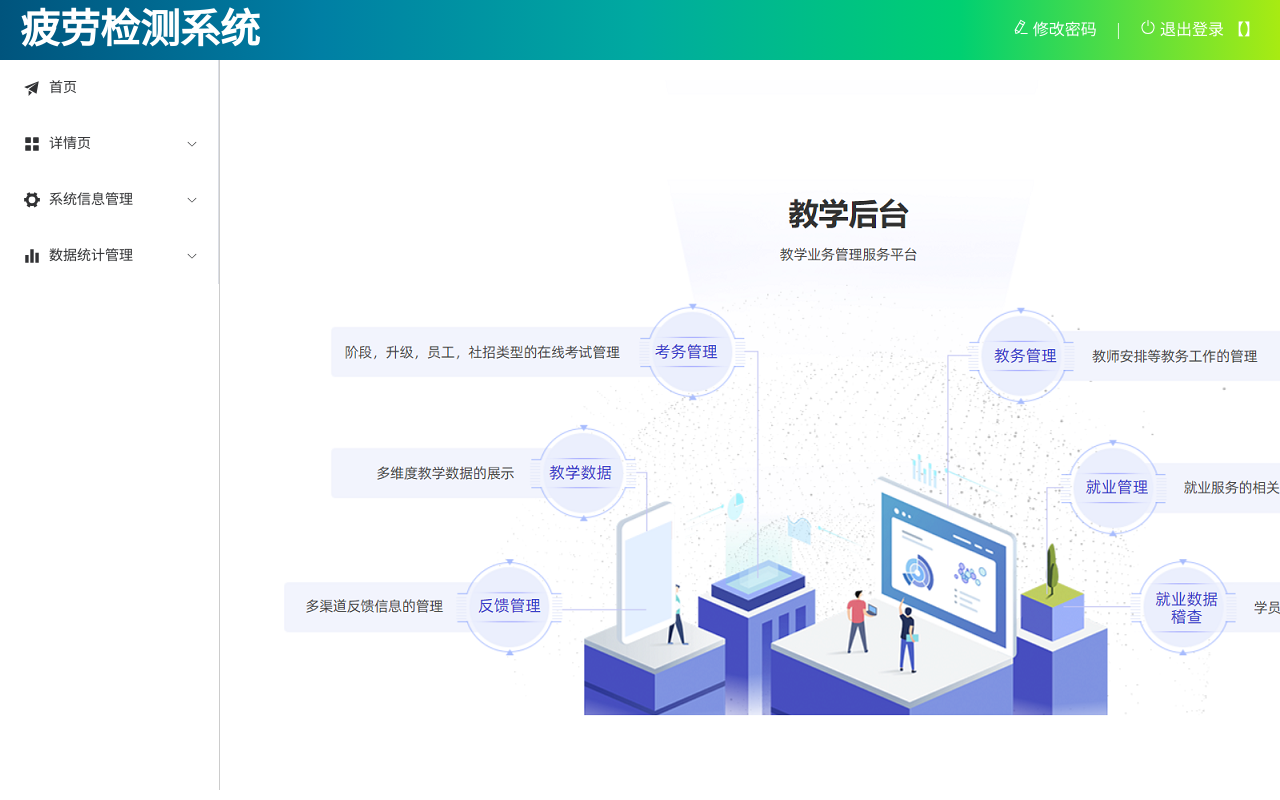
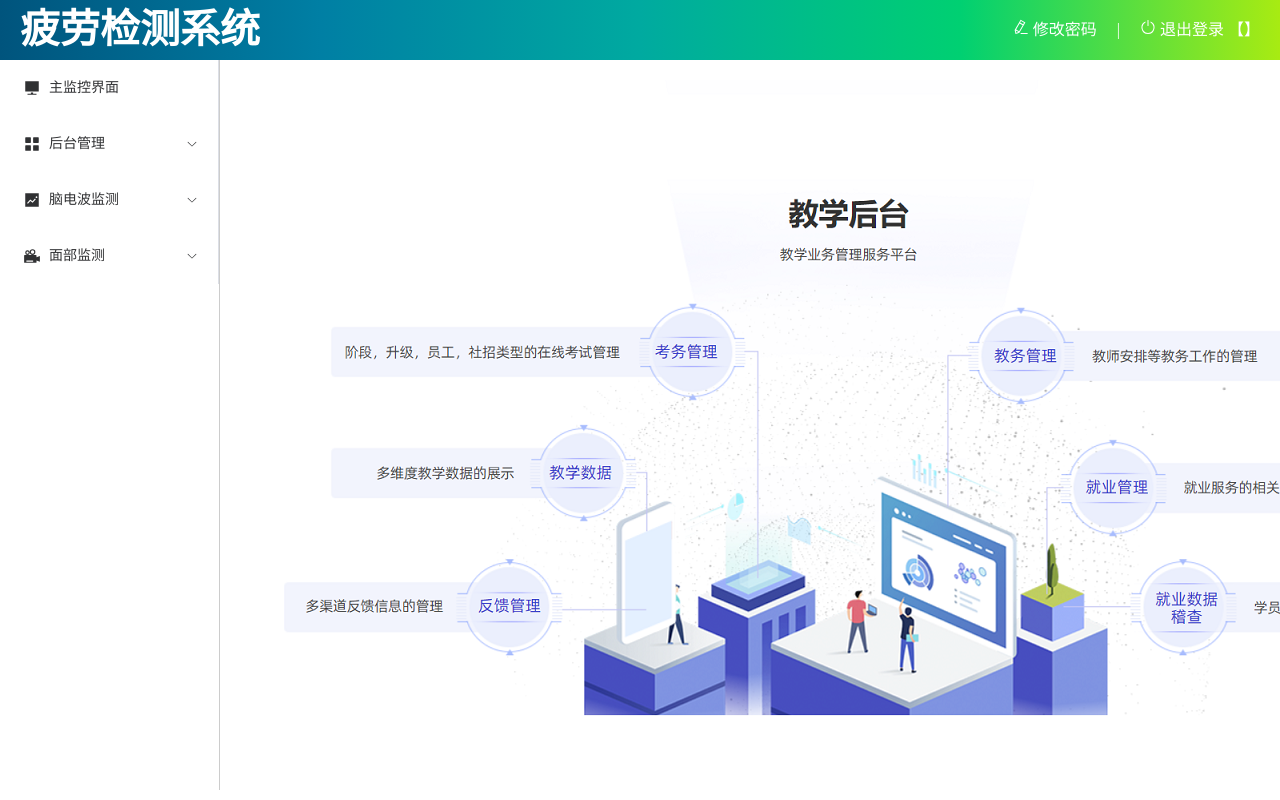
Before and after one commit to ZenCGL/eeg-vue, a Vue app in the folder vue-tlias-management/: page /index in a window 1280 px wide. Built offline with nearby package versions, Linux system fonts and the light colour scheme.

Commit message:
update_guide

```diff
--- a/vue-tlias-management/src/views/layout/index.vue
+++ b/vue-tlias-management/src/views/layout/index.vue
@@ -54,50 +54,48 @@ const logout = () => {
           <el-menu router>
             <!-- 首页菜单 -->
             <el-menu-item index="/index">
-              <el-icon><Promotion /></el-icon> 首页
+              <el-icon><Platform /></el-icon>主监控界面
             </el-menu-item>
 
 
             <!-- 班级管理菜单 -->
             <el-sub-menu index="/manage">
               <template #title>
-                <el-icon><Menu /></el-icon> 详情页
+                <el-icon><Menu /></el-icon> 后台管理
               </template>
-              <el-menu-item index="/face_tired">
-                <el-icon><HomeFilled /></el-icon>面部疲劳详情页
+              <el-menu-item index="/stu">
+                用户管理
               </el-menu-item>
               <el-menu-item index="/stu">
-                <el-icon><UserFilled /></el-icon>学员管理
+                数据管理
               </el-menu-item>
             </el-sub-menu>
 
             <!-- 系统信息管理 -->
             <el-sub-menu index="/system">
               <template #title>
-                <el-icon><Tools /></el-icon>系统信息管理
+                <el-icon><TrendCharts /></el-icon>脑电波监测
               </template>
               <el-menu-item index="/dept">
-                <el-icon><HelpFilled /></el-icon>部门管理
+                用户选择
               </el-menu-item>
               <el-menu-item index="/emp">
-                <el-icon><Avatar /></el-icon>员工管理
+                脑电波监测
               </el-menu-item>
             </el-sub-menu>
 
             <!-- 数据统计管理 -->
             <el-sub-menu index="/report">
               <template #title>
-                <el-icon><Histogram /></el-icon>数据统计管理
+                <el-icon><VideoCameraFilled /></el-icon>面部监测
               </template>
               <el-menu-item index="/empReport">
-                <el-icon><InfoFilled /></el-icon>员工信息统计
+                用户选择
               </el-menu-item>
-              <el-menu-item index="/stuReport">
-                <el-icon><Share /></el-icon>学员信息统计
+              <el-menu-item index="/face_tired">
+                面部监测详情
               </el-menu-item>
-              <el-menu-item index="/log">
-                <el-icon><Document /></el-icon>日志信息统计
-              </el-menu-item>
+
             </el-sub-menu>
           </el-menu>
         </el-aside>
```
